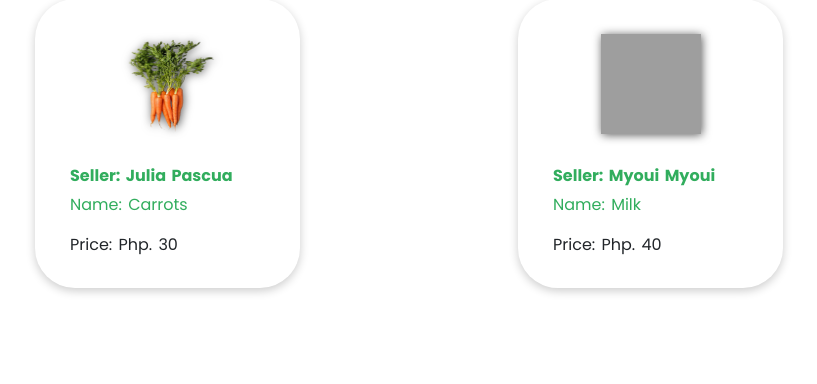
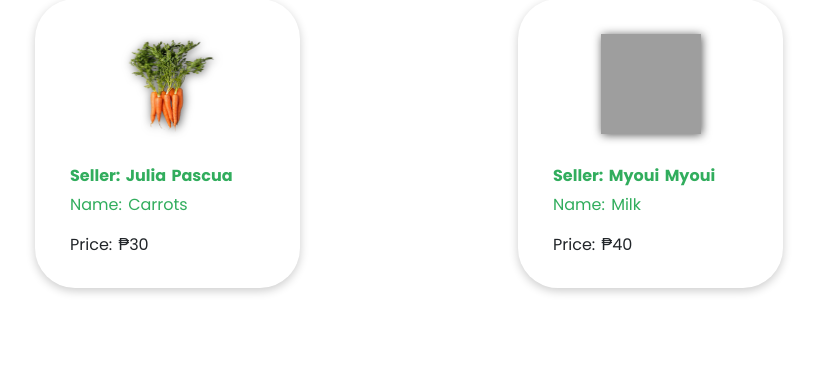
Before and after one commit to irarayzelji2002/agrowculture, a PHP site: page /seller/product-catalog.php in a window 1280 px wide. Shown: the part 525-909 px from the top of the page, without its empty margins (216-1033 px from the left). Run offline with PHP 8.4, Linux system fonts and the light colour scheme; a user stored in the database is signed in; data comes from the database, SQL or seed files in the repository; some libraries are stand-ins or nearby versions; grey boxes are pictures that could not be loaded.

Commit message:
unlink agrowculture to index (seller&buyer), php to peso symbol

```diff
--- a/seller/product-catalog.php
+++ b/seller/product-catalog.php
@@ -117,7 +117,7 @@ if (isset($_SESSION['isLogin'])) {
                                     <img id="productIcon1" class="product-icon" src=<?php echo $upload_dir . $row['product_image'] ?> alt="...">
                                     <h5 style="font-size:10px; font-weight:900;"> <a href="profile-seller?id=<?php echo $row['user_ID'] ?>" id="productname1" class="product-text sub-link"> Seller: <?php echo   $row['seller_name'] ?></a></h5>
                                     <p id="productname1" class="product-text sub-link"> Name: <?php echo   $row['product_name'] ?></p>
-                                    <p id="productprice1" class="product-text">Price: Php. <?php echo   $row['product_price'] ?></p>
+                                    <p id="productprice1" class="product-text">Price: ₱<?php echo   $row['product_price'] ?></p>
                                 </div>
                     <?php
                             }
--- a/templates/navbar_buyer.php
+++ b/templates/navbar_buyer.php
@@ -16,7 +16,7 @@
     </button>
 
     <div class="collapse navbar-collapse" id="navbarSupportedContent">
-        <a class="nav-link btn bold-text" href="../index.php" role="button" style="color: black;font-weight:600; padding-left:0.5rem; margin:0;">
+        <a class="nav-link btn bold-text" role="button" style="color: black;font-weight:600; padding-left:0.5rem; margin:0;">
         aGROWculture</a>
 
         <ul class="navbar-nav ml-auto">
--- a/templates/navbar_seller.php
+++ b/templates/navbar_seller.php
@@ -16,7 +16,7 @@
     </button>
 
     <div class="collapse navbar-collapse" id="navbarSupportedContent">
-        <a class="nav-link btn bold-text" href="../index.php" role="button" style="color: black;font-weight:600; padding-left:0.5rem; margin:0;">
+        <a class="nav-link btn bold-text" role="button" style="color: black;font-weight:600; padding-left:0.5rem; margin:0;">
         aGROWculture</a>
 
         <ul class="navbar-nav ml-auto">
```
